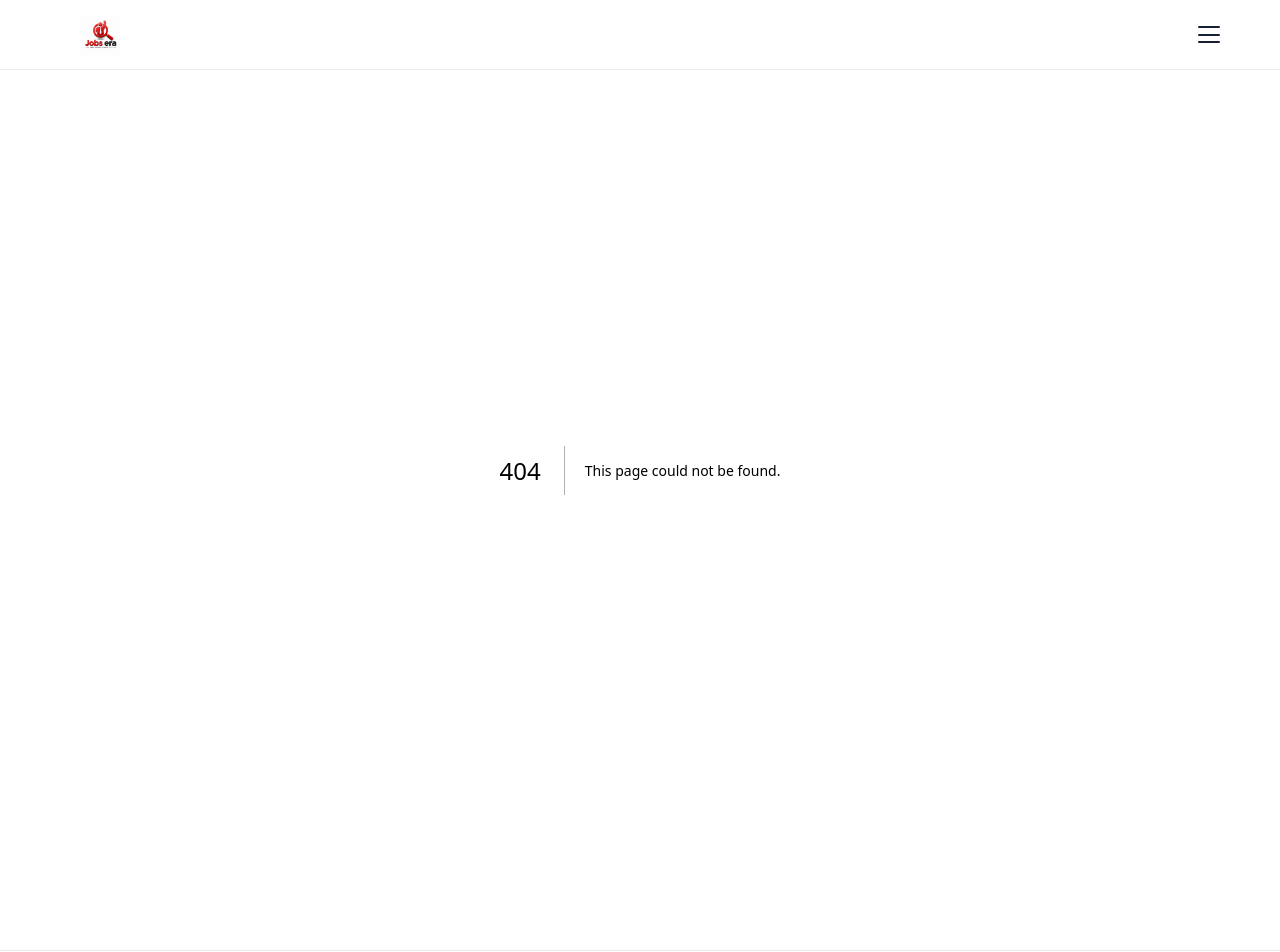
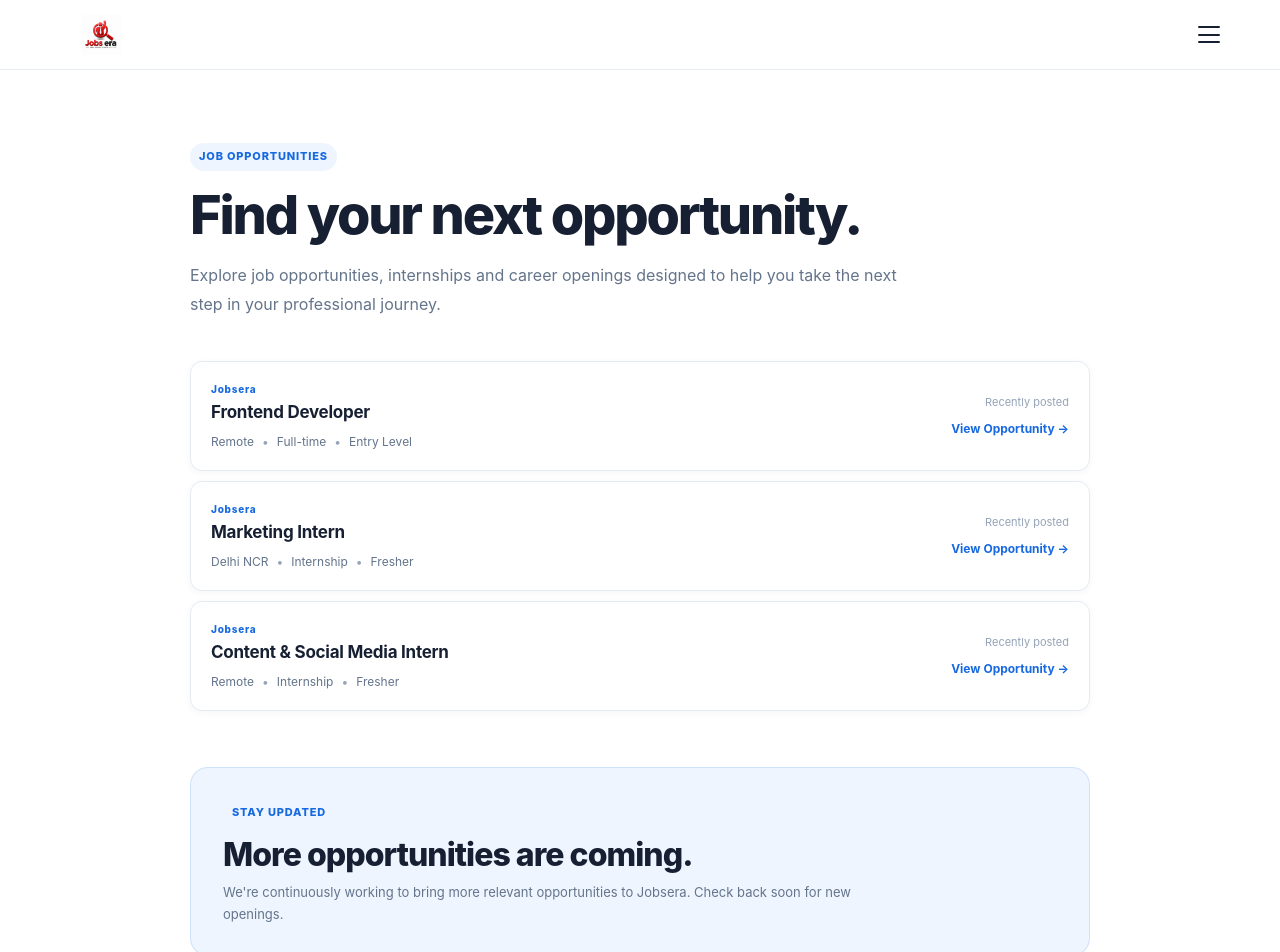
Before and after one commit to ConnectJobsera/Jobsera-Website, a Next.js app: page /jobs in a window 1280 px wide. Before the commit this address had no page. Shown: the top 952 px of the page. Built offline with nearby package versions, Linux system fonts and the light colour scheme.

Commit message:
Create jobs page

```diff
--- /dev/null
+++ b/app/jobs/page.tsx
@@ -0,0 +1,88 @@
+const jobs = [
+  {
+    company: "Jobsera",
+    title: "Frontend Developer",
+    location: "Remote",
+    type: "Full-time",
+    experience: "Entry Level",
+    posted: "Recently posted",
+  },
+  {
+    company: "Jobsera",
+    title: "Marketing Intern",
+    location: "Delhi NCR",
+    type: "Internship",
+    experience: "Fresher",
+    posted: "Recently posted",
+  },
+  {
+    company: "Jobsera",
+    title: "Content & Social Media Intern",
+    location: "Remote",
+    type: "Internship",
+    experience: "Fresher",
+    posted: "Recently posted",
+  },
+];
+
+export default function JobsPage() {
+  return (
+    <main>
+      <section className="content-page">
+        <div className="container">
+          <span className="eyebrow">JOB OPPORTUNITIES</span>
+
+          <h1>Find your next opportunity.</h1>
+
+          <p className="page-intro">
+            Explore job opportunities, internships and career openings
+            designed to help you take the next step in your professional
+            journey.
+          </p>
+
+          <div className="job-list" style={{ marginTop: "42px" }}>
+            {jobs.map((job) => (
+              <article className="job-item" key={job.title}>
+                <div className="job-main">
+                  <span className="job-company">{job.company}</span>
+
+                  <h2 className="job-title">{job.title}</h2>
+
+                  <div className="job-details">
+                    <span>{job.location}</span>
+                    <span>{job.type}</span>
+                    <span>{job.experience}</span>
+                  </div>
+                </div>
+
+                <div className="job-side">
+                  <span className="job-date">{job.posted}</span>
+
+                  <a href="#" className="job-link">
+                    View Opportunity →
+                  </a>
+                </div>
+              </article>
+            ))}
+          </div>
+
+          <section className="notification-section" style={{ marginTop: "56px" }}>
+            <div className="notification-card">
+              <div>
+                <span className="eyebrow">STAY UPDATED</span>
+
+                <h2>More opportunities are coming.</h2>
+
+                <p>
+                  We're continuously working to bring more relevant
+                  opportunities to Jobsera. Check back soon for new
+                  openings.
+                </p>
+              </div>
+            </div>
+          </section>
+        </div>
+      </section>
+    </main>
+  );
+}
```
